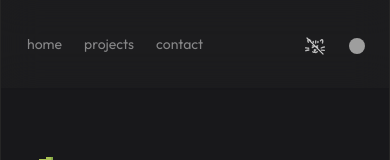
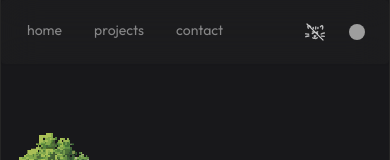
Before and after one commit to swayam-rajput/portfolio, a Next.js app: page / in a window 390 px wide. Shown: the top 160 px of the page. Built offline with nearby package versions, Linux system fonts and the light colour scheme.

Commit message:
refactor(Navbar): Update Highlight component gap and container className for better responsiveness

```diff
--- a/src/app/components/Navbar.tsx
+++ b/src/app/components/Navbar.tsx
@@ -37,11 +37,12 @@
         {catShown && <Cat/>}
 
             <header className="sticky top-0 w-full z-50 sm:pt-4">
-                <div className="dark:bg-[#29292980]/25  bg-zinc-300/30 shadow-sm rounded-none sm:mx-0 -mx-4 px-4 pb-5 pt-6 backdrop-blur-[18px]">
+                <div className="dark:bg-[#29292980]/25  bg-zinc-300/30 shadow-sm rounded-sm sm:mx-0 -mx-4 px-4
+                py-2.5 backdrop-blur-[18px]">
                     <nav  className="flex items-center justify-between "
                         >
 
-                        <Highlight hover  containerClassName="flex text-sm sm:text-base flex-row gap-0.5 md:gap-4" mode="parent" controlledItems
+                        <Highlight hover  containerClassName="flex text-sm sm:text-base flex-row gap-3 md:gap-4" mode="parent" controlledItems
                             >
                                 {/* <div
                                     className="absolute py-4 shadow -z-20 top-1/2 -translate-y-1/2 h-7 sm:h-9 rounded-sm dark:bg-zinc-600/40 bg-zinc-300/60 transition-all duration-200"
```
